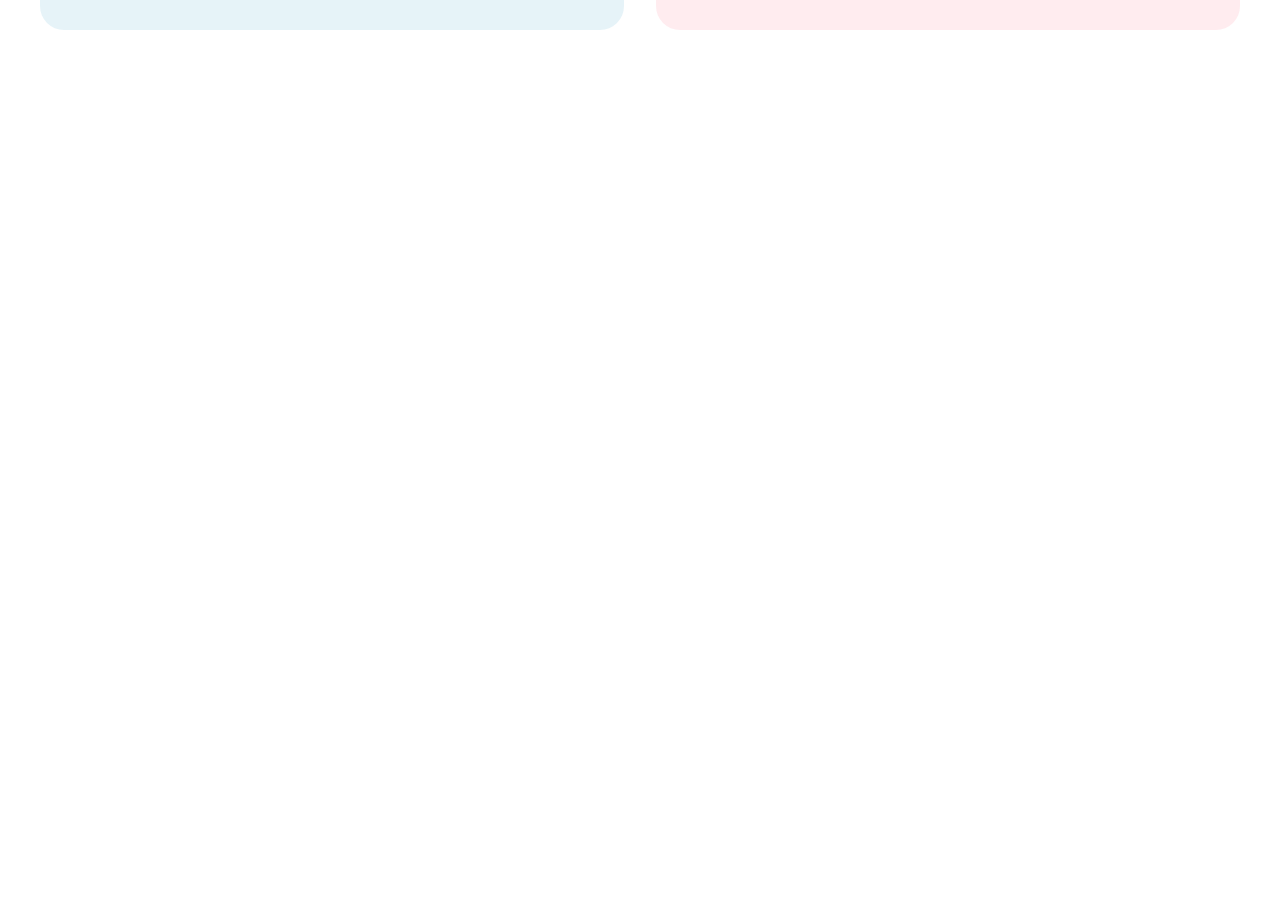
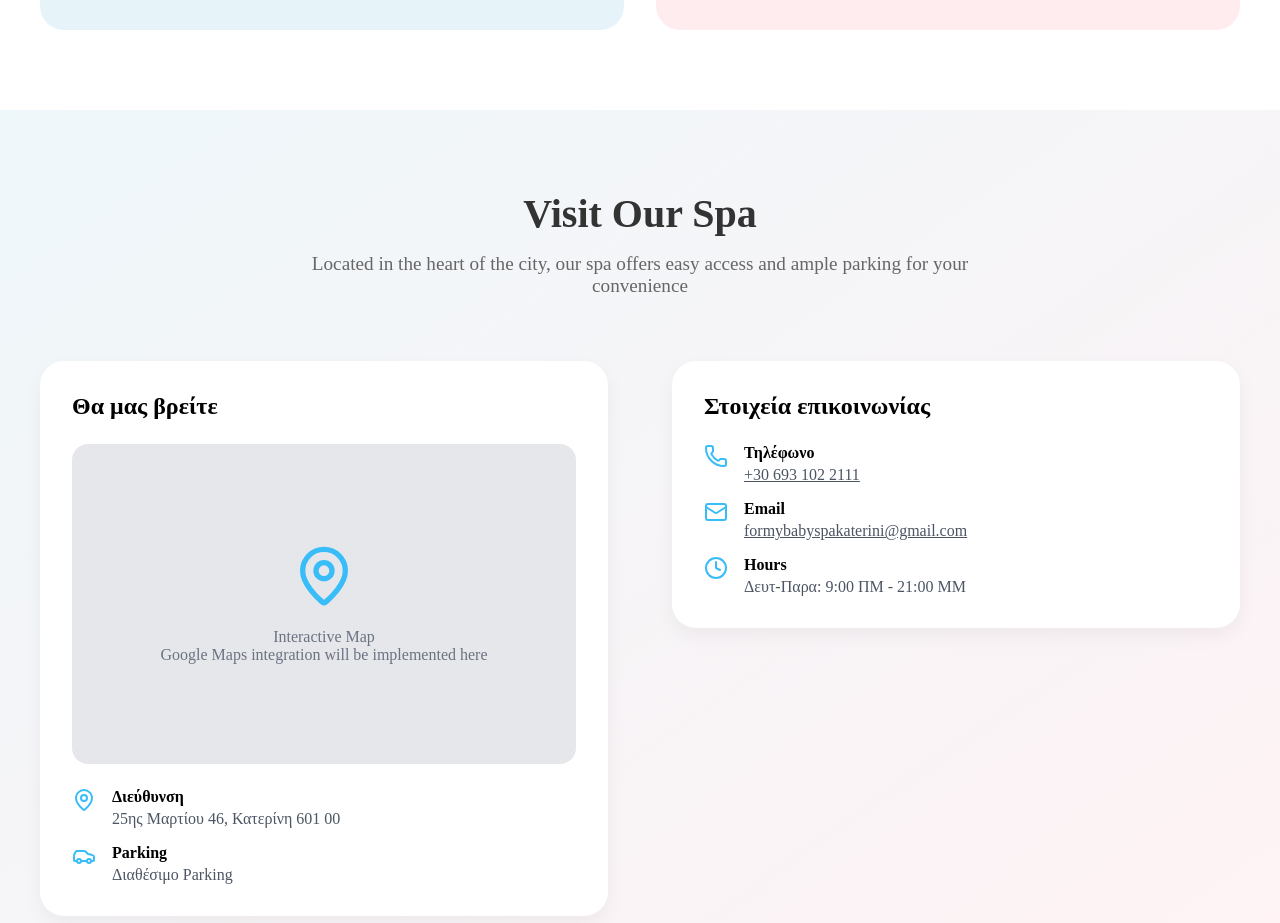
Before and after one commit to FlorianChazizi/formybabyspa, a React (Vite) app: page / in a window 1280 px wide. Shown: the part 1491-2414 px from the top of the page. Before the commit the page ends 1601 px from the top, so only its background shows below. Built offline with nearby package versions, Linux system fonts and the light colour scheme.

Commit message:
add: contact us

```diff
--- a/index.html
+++ b/index.html
@@ -2,7 +2,7 @@
 <html lang="en">
   <head>
     <meta charset="UTF-8" />
-    <link rel="icon" type="image/svg+xml" href="/vite.svg" />
+    <link rel="icon" type="image/svg+xml" href="/formybabyspa.png" />
     <meta name="viewport" content="width=device-width, initial-scale=1.0" />
     <title>For my Baby Spa - Katerini by Anastasia Veloni</title>
   </head>
--- a/src/App.tsx
+++ b/src/App.tsx
@@ -3,6 +3,8 @@ import './App.css'
 import Navbar from './components/Navbar.tsx'
 import HeroCarousel from './components/Hero-carousel.tsx'
 import ServicesSection from './components/Service-section.tsx'
+import ContactSection from './components/contact-section.tsx'
+
 function App() {
 
   return (
@@ -11,6 +13,7 @@ function App() {
         <Navbar />
         <HeroCarousel />
         <ServicesSection />
+        <ContactSection />
 
     </div>
     </>
--- /dev/null
+++ b/src/components/contact-section.tsx
@@ -0,0 +1,94 @@
+import { MapPin, Car, Phone, Mail, Clock } from "lucide-react";
+import '../styles/contact-section.css';
+
+export default function ContactSection() {
+  return (
+    <section id="contact" className="contact-section">
+      <div className="container">
+        <div className="section-header">
+          <h2 className="section-title">Visit Our Spa</h2>
+          <p className="section-description">
+            Located in the heart of the city, our spa offers easy access and ample parking for your convenience
+          </p>
+        </div>
+
+        <div className="grid-layout">
+          {/* Map Section */}
+          <div className="map-card">
+            <h3 className="card-title">Θα μας βρείτε</h3>
+            <div className="map-placeholder">
+              <div className="map-info">
+                <MapPin className="icon-large" />
+                <p className="map-label">Interactive Map</p>
+                <p className="map-subtext">Google Maps integration will be implemented here</p>
+              </div>
+            </div>
+
+            <div className="info-list">
+              <div className="info-item">
+                <MapPin className="icon-small" />
+                <div>
+                  <p className="info-label">Διεύθυνση</p>
+                  <p className="info-text">25ης Μαρτίου 46, Κατερίνη 601 00</p>
+                </div>
+              </div>
+
+              <div className="info-item">
+                <Car className="icon-small" />
+                <div>
+                  <p className="info-label">Parking</p>
+                  <p className="info-text">Διαθέσιμο Parking</p>
+                </div>
+              </div>
+
+
+            </div>
+          </div>
+
+          {/* Contact Info and Form */}
+          <div className="right-column">
+            <div className="contact-card">
+              <h3 className="card-title">Στοιχεία επικοινωνίας</h3>
+              <div className="info-list">
+                <div className="info-item">
+                  <Phone className="icon-small" />
+                  <div>
+                    <p className="info-label">Τηλέφωνο</p>
+                    <a className="info-text" href="tel:+306931022111">+30 693 102 2111</a>
+                  </div>
+                </div>
+
+                <div className="info-item">
+                  <Mail className="icon-small" />
+                  <div>
+                    <p className="info-label">Email</p>
+                    <a className="info-text" href="mailto:formybabyspakaterini@gmail.com">formybabyspakaterini@gmail.com</a>
+                  </div>
+                </div>
+
+                <div className="info-item">
+                  <Clock className="icon-small" />
+                  <div>
+                    <p className="info-label">Hours</p>
+                    <p className="info-text">Δευτ-Παρα: 9:00 ΠΜ - 21:00 ΜΜ</p>
+                  </div>
+                </div>
+              </div>
+            </div>
+
+            {/* <div className="contact-form-card">
+              <h3 className="card-title">Quick Contact</h3>
+              <form className="contact-form">
+                <input type="text" placeholder="Your Name" />
+                <input type="email" placeholder="Email Address" />
+                <input type="tel" placeholder="Phone Number" />
+                <textarea placeholder="Message" rows={4}></textarea>
+                <button type="submit">Send Message</button>
+              </form>
+            </div> */}
+          </div>
+        </div>
+      </div>
+    </section>
+  );
+}
--- /dev/null
+++ b/src/styles/contact-section.css
@@ -0,0 +1,143 @@
+.contact-section {
+  padding: 80px 0;
+  background: linear-gradient(to bottom right, rgba(173, 216, 230, 0.2), rgba(255, 192, 203, 0.2));
+}
+
+.container {
+  max-width: 1200px;
+  margin: 0 auto;
+  padding: 0 1.5rem;
+}
+
+.section-header {
+  text-align: center;
+  margin-bottom: 64px;
+}
+
+.section-title {
+  font-size: 2.5rem;
+  font-weight: bold;
+  color: #2d3a4b;
+  margin-bottom: 16px;
+}
+
+.section-description {
+  font-size: 1.25rem;
+  color: #4b5563;
+  max-width: 700px;
+  margin: 0 auto;
+}
+
+.grid-layout {
+  display: grid;
+  grid-template-columns: 1fr;
+  gap: 64px;
+}
+
+@media (min-width: 1024px) {
+  .grid-layout {
+    grid-template-columns: 1fr 1fr;
+  }
+}
+
+.map-card,
+.contact-card,
+.contact-form-card {
+  background: #ffffff;
+  padding: 32px;
+  border-radius: 24px;
+  box-shadow: 0 8px 20px rgba(0, 0, 0, 0.05);
+}
+
+.card-title {
+  font-size: 1.5rem;
+  font-weight: 600;
+  margin-bottom: 24px;
+}
+
+.map-placeholder {
+  height: 320px;
+  background-color: #e5e7eb;
+  border-radius: 16px;
+  display: flex;
+  align-items: center;
+  justify-content: center;
+  margin-bottom: 24px;
+}
+
+.map-info {
+  text-align: center;
+  color: #6b7280;
+}
+
+.icon-large {
+  width: 64px;
+  height: 64px;
+  color: #38bdf8;
+  margin: 0 auto 16px;
+}
+
+.icon-small {
+  width: 24px;
+  height: 24px;
+  color: #38bdf8;
+  margin-right: 16px;
+  flex-shrink: 0;
+}
+
+.info-list {
+  display: flex;
+  flex-direction: column;
+  gap: 16px;
+}
+
+.info-item {
+  display: flex;
+  align-items: flex-start;
+}
+
+.info-label {
+  font-weight: 600;
+  margin-bottom: 4px;
+}
+
+.info-text {
+  color: #4b5563;
+}
+
+.contact-form {
+  display: flex;
+  flex-direction: column;
+  gap: 16px;
+}
+
+.contact-form input,
+.contact-form textarea {
+  width: 100%;
+  padding: 12px 16px;
+  border: 1px solid #e5e7eb;
+  border-radius: 12px;
+  font-size: 1rem;
+  transition: border-color 0.3s;
+}
+
+.contact-form input:focus,
+.contact-form textarea:focus {
+  outline: none;
+  border-color: #38bdf8;
+}
+
+.contact-form button {
+  padding: 12px 16px;
+  background-color: #38bdf8;
+  color: white;
+  border: none;
+  border-radius: 12px;
+  font-weight: 600;
+  cursor: pointer;
+  transition: background-color 0.3s;
+}
+
+.contact-form button:hover {
+  background-color: #0ea5e9;
+}
```
Also changed, not shown: public/formybabyspa.png (added).
